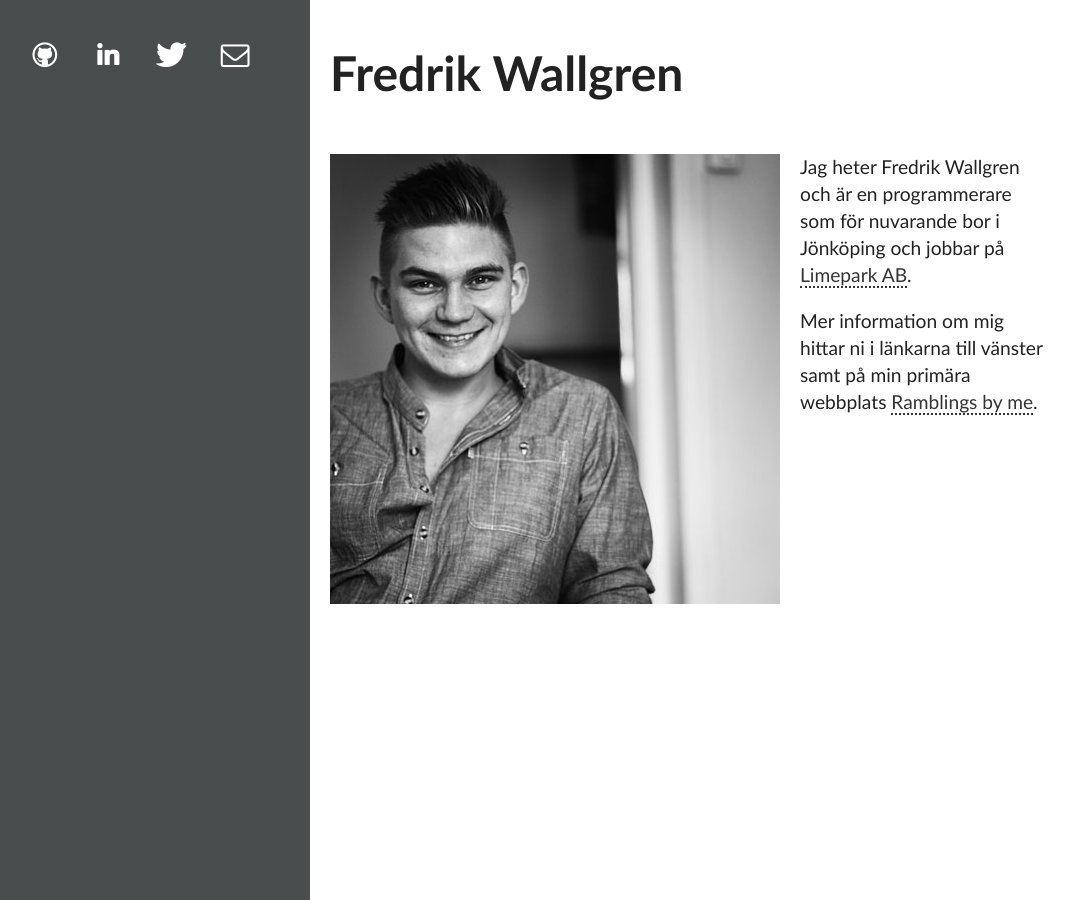
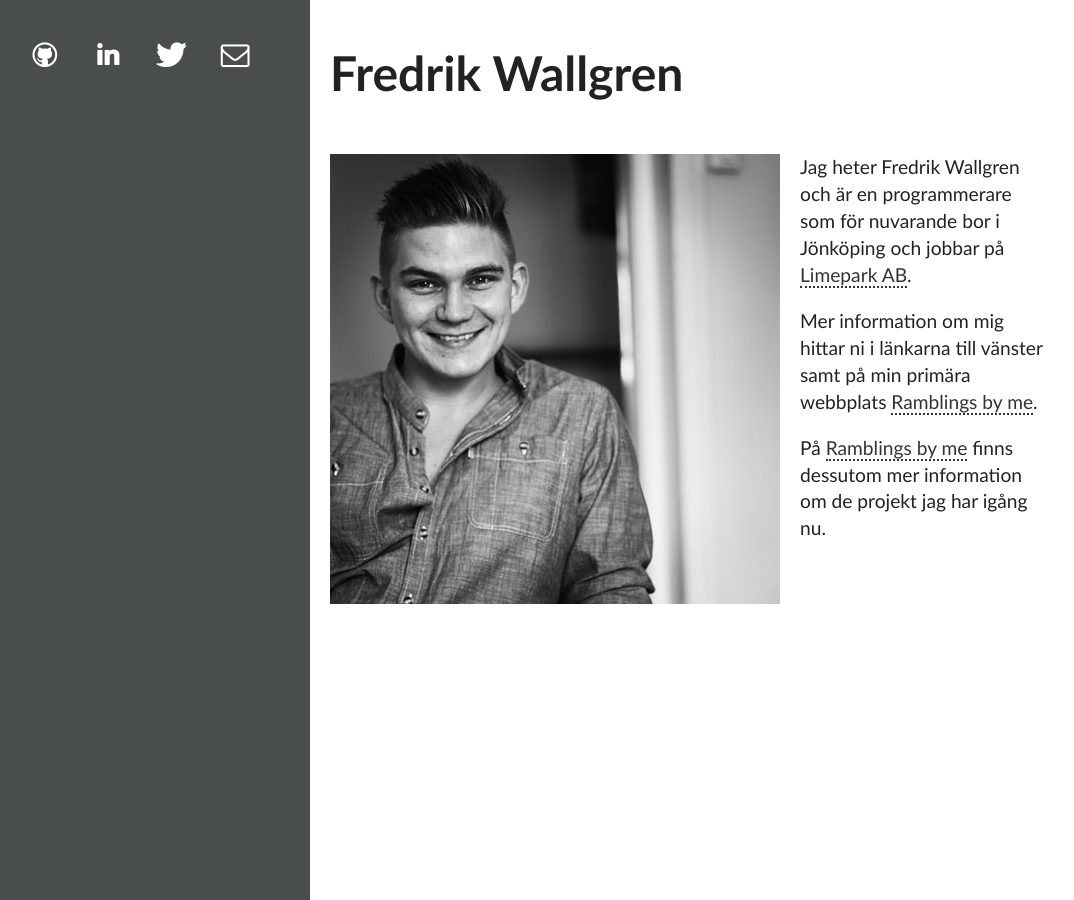
Before and after one commit to walle/fredrikwallgren, a Jekyll site: the page built from index.md, in a window 1280 px wide. Shown: the whole page, without its empty margins (10-1084 px from the left). Built offline with Jekyll 4.4.1, drawn with Linux system fonts in a browser that asks for light colours.

Commit message:
Add more information

```diff
--- a/index.md
+++ b/index.md
@@ -8,3 +8,5 @@ layout: default
 Jag heter Fredrik Wallgren och är en programmerare som för nuvarande bor i Jönköping och jobbar på [Limepark AB](http://limepark.se).
 
 Mer information om mig hittar ni i länkarna till vänster samt på min primära webbplats [Ramblings by me](http://ramblingsby.me).
+
+På [Ramblings by me](http://ramblingsby.me) finns dessutom mer information om de projekt jag har igång nu.
```
